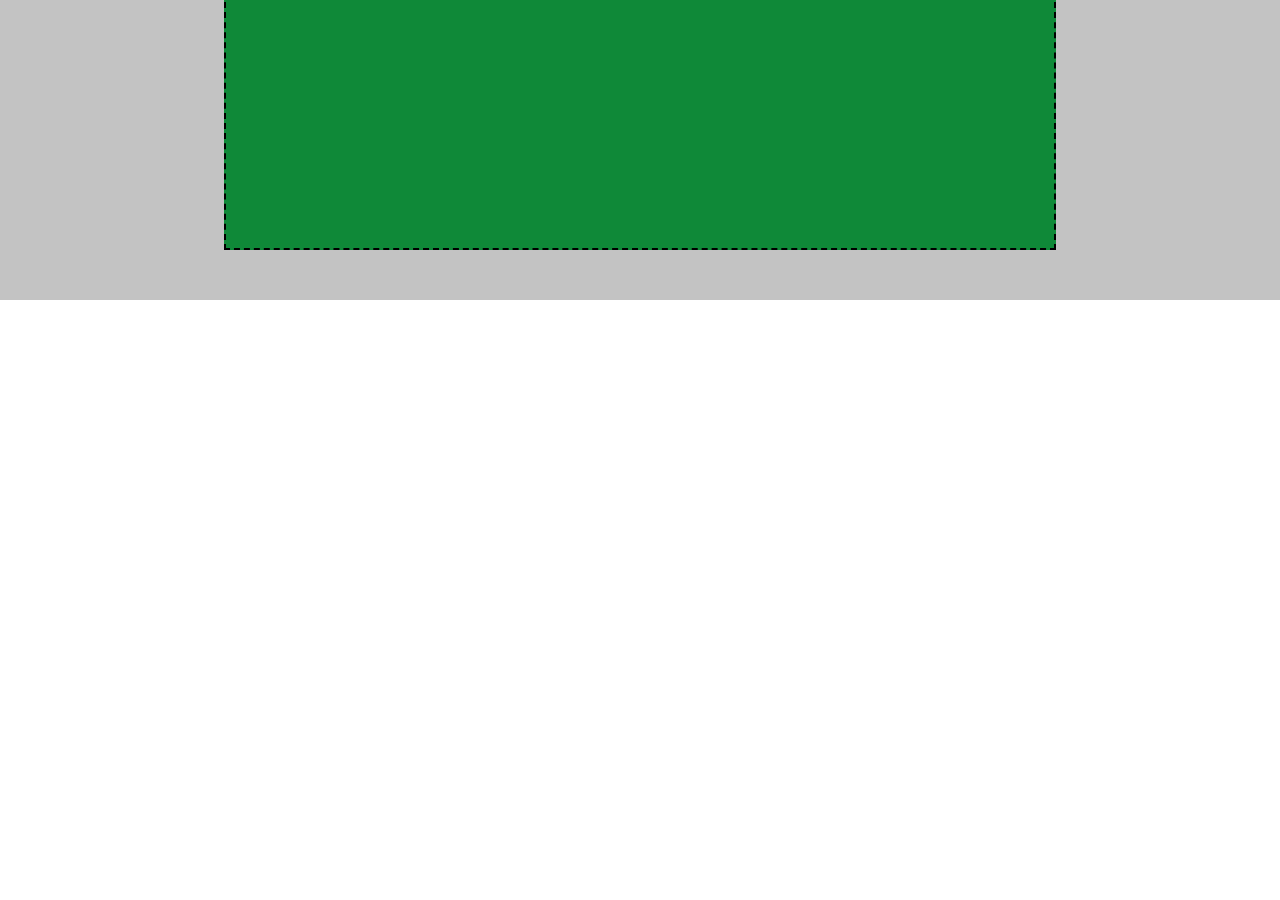
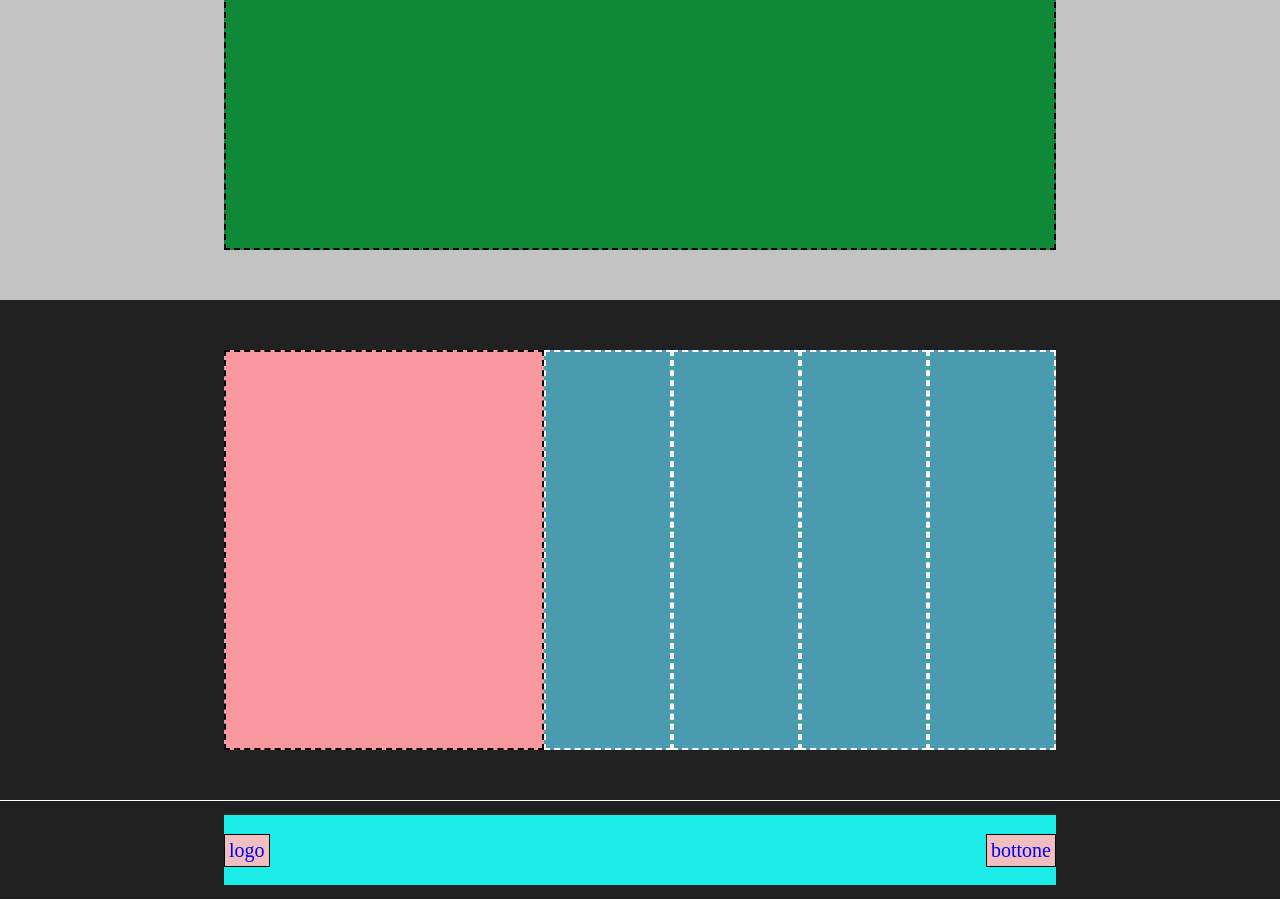
Before and after one commit to DanieleGattuso/htmlcss-struttura-discord, a plain HTML site: page index.html in a window 1280 px wide. Shown: the part 1900-2800 px from the top of the page. Before the commit the page ends 2200 px from the top, so only its background shows below. Drawn offline with Linux system fonts and the light colour scheme.

Commit message:
Overall changes

```diff
--- a/css/style.css
+++ b/css/style.css
@@ -17,7 +17,7 @@ header {
 .container {
     background-color: rgb(255, 174, 24);
     height: 70px;
-    width: 90%;
+    width: 65%;
     display: flex;
     flex-direction: row;
     justify-content: space-between;
@@ -132,3 +132,68 @@ a{
     border: dashed black 2px;
 
 }
+
+.main-div5 {
+
+    background-color: rgb(34, 33, 33);
+    height: 500px;
+    display: flex;
+    flex-direction: row;
+    justify-content: center;
+    align-items: center;
+}
+
+.div-container5{
+
+    background-color: rgb(249, 152, 158);
+    height: 400px;
+    width: 25%;
+    border: dashed rgb(0, 0, 0) 2px;
+
+
+
+}
+
+.div-container5-1 {
+
+    background-color: rgb(75, 155, 176);
+    height: 400px;
+    width: 10%;
+    border: dashed rgb(255, 255, 255) 2px;
+
+
+}
+
+footer {
+
+    background-color: rgb(34, 33, 33);
+    height: 100px;
+    display: flex;
+    justify-content: center;
+    align-items: center;
+    border-top: 1px white solid;
+    border-bottom: 1px white solid;
+
+}
+
+.container-footer {
+
+    background-color: rgb(28, 236, 232);
+    height: 70px;
+    width: 65%;
+    display: flex;
+    flex-direction: row;
+    justify-content: space-between;
+    padding: 10px;
+
+    align-items: center;
+    padding: 0;
+
+}
+
+.nav-footer {
+
+    border: 1px black solid;
+    background-color: rgb(240, 190, 190);
+    padding: 4px;
+}
--- a/index.html
+++ b/index.html
@@ -112,6 +112,37 @@
             </div>
         </div>
 
+        <!-- Sesta parte -->
+
+        <div class="main-div5">
+
+            <div class="div-container5">
+
+            </div>
+
+            <div class="div-container5-1">
+
+            </div>
+
+            <div class="div-container5-1">
+
+
+            </div>
+
+            <div class="div-container5-1">
+
+
+            </div>
+
+            <div class="div-container5-1">
+
+
+            </div>
+
+
+
+        </div>
+
 
 
 
@@ -125,6 +156,22 @@
 
     <footer>
 
+        <div class="container-footer">
+
+            <nav class="nav-footer">
+                <a href="#">logo</a>
+
+            </nav>
+
+            <nav class="nav-footer">
+                <a href="#">bottone</a>
+
+            </nav>
+
+
+
+        </div>
+
 
 
 
```
